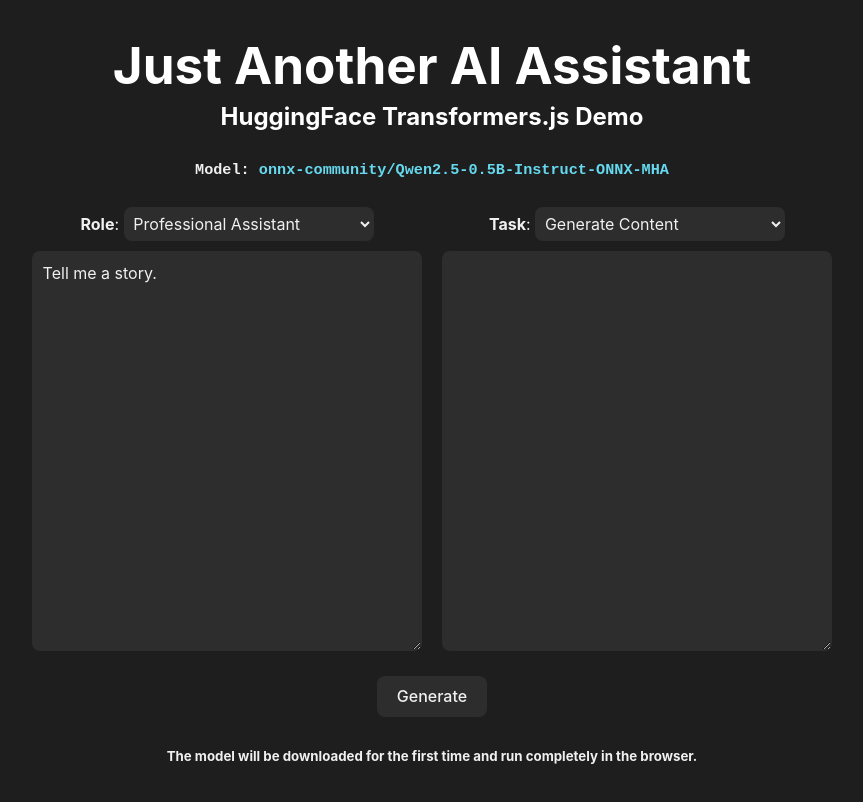
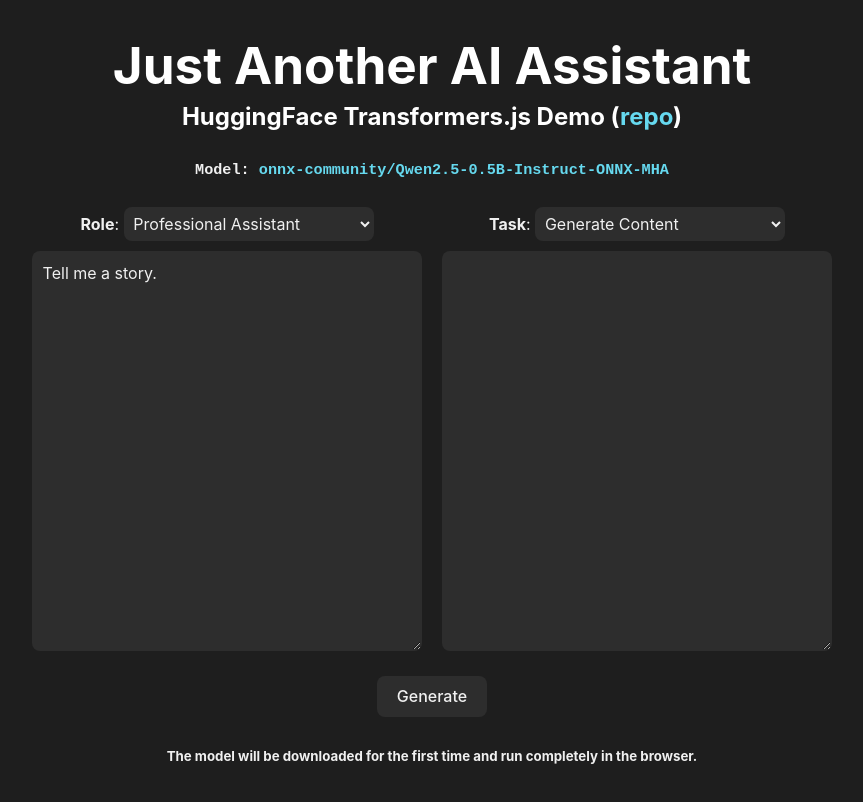
Before and after one commit to alankrantas/just-another-ai-assistant-huggingface-transformers-js, a React (Vite) app: page / in a window 1280 px wide. Shown: the top 802 px of the page, without its empty margins (208-1071 px from the left). Built offline with nearby package versions, Linux system fonts and the light colour scheme.

Commit message:
User updating

```diff
--- a/src/components/Assistant.tsx
+++ b/src/components/Assistant.tsx
@@ -102,8 +102,8 @@
     return (
         <>
             <h1>Just Another AI Assistant</h1>
-            <h2>HuggingFace Transformers.js Demo</h2>
-            <h3><code>Model: <a href={`https://huggingface.co/${LLMConfig.model}`} target="_blank" rel="noreferrer noopener">{LLMConfig.model}</a></code></h3>
+            <h2>HuggingFace Transformers.js Demo (<a href='https://github.com/alankrantas/just-another-ai-assistant-huggingface-transformer' target='_blank' rel='noreferrer noopener'>repo</a>)</h2>
+            <h3><code>Model: <a href={`https://huggingface.co/${LLMConfig.model}`} target='_blank' rel='noreferrer noopener'>{LLMConfig.model}</a></code></h3>
 
             <div className='container'>
                 <div className='selector-container'>
@@ -111,8 +111,8 @@
                     <Selector disabled={disabled} type={'Task'} items={LLMConfig.tasks} defaultItem={LLMConfig.tasks['Generate Content']} onChange={e => setInput({ ...input, task: e.target.value })} />
                 </div>
                 <div className='textbox-container'>
-                    <textarea value={input.text} disabled={disabled} onChange={e => setInput({ ...input, text: e.target.value })} spellCheck="true" wrap="hard"></textarea>
-                    <textarea value={output} readOnly ref={textArea} wrap="soft"></textarea>
+                    <textarea value={input.text} disabled={disabled} onChange={e => setInput({ ...input, text: e.target.value })} spellCheck='true' wrap='hard'></textarea>
+                    <textarea value={output} readOnly ref={textArea} wrap='soft'></textarea>
                 </div>
             </div>
 
```
Also changed, not shown: 1 other file (tests, documents, lock files or other folders).
